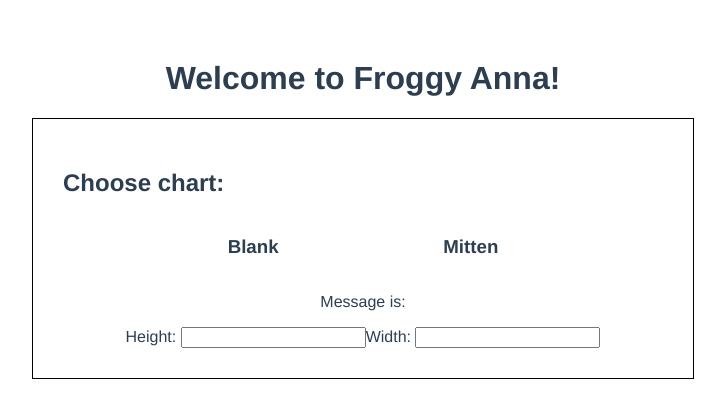
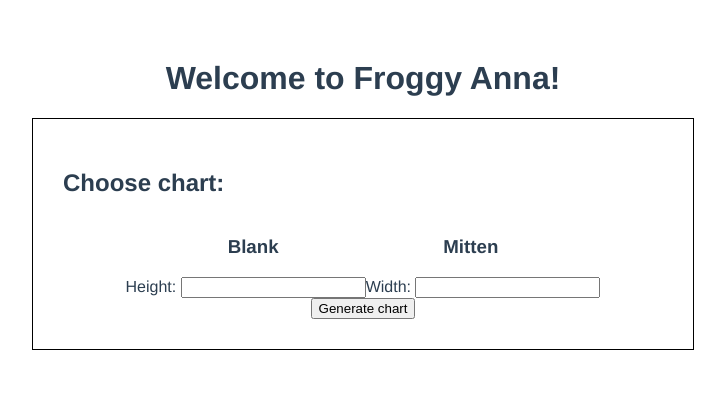
Before and after one commit to MiuMiuMiuMiuMiu/stitch-chart, a Vue app: page / in a window 1280 px wide. Shown: the top 418 px of the page, without its empty margins (277-1002 px from the left). Built offline with nearby package versions, Linux system fonts and the light colour scheme.

Commit message:
Add button component

```diff
--- a/src/components/ChartOption.vue
+++ b/src/components/ChartOption.vue
@@ -5,13 +5,18 @@
       v-for="option of options" v-bind:key="option.id">{{ option.option }}</h3>
   </div>
   <div class="gauge-input">
-    <GaugeInput/>
+    <GaugeInput />
+
+  </div>
+  <div class="generate-chart">
+    <GenerateButton />
   </div>
 
 </template>
 
 <script>
 import GaugeInput from './GaugeInput.vue';
+import GenerateButton from './GenerateButton.vue';
 
 export default {
     name: "ChartOption",
@@ -36,7 +41,7 @@ export default {
             console.log(choice);
         }
     },
-    components: { GaugeInput }
+    components: { GaugeInput, GenerateButton }
 }
 </script>
 
--- a/src/components/GaugeInput.vue
+++ b/src/components/GaugeInput.vue
@@ -1,12 +1,8 @@
 <template>
-    <p>Message is: {{ height }}</p>
-
     <label for="height">Height: </label>
     <input v-model="height" type="number" id="height">
-
     <label for="width">Width: </label>
     <input type="number" id="width">
-
 </template>
 
 <script>
--- /dev/null
+++ b/src/components/GenerateButton.vue
@@ -0,0 +1,9 @@
+<template>
+    <button>Generate chart</button>
+</template>
+
+<script>
+export default {
+    name: "GenerateButton"
+}
+</script>
```
